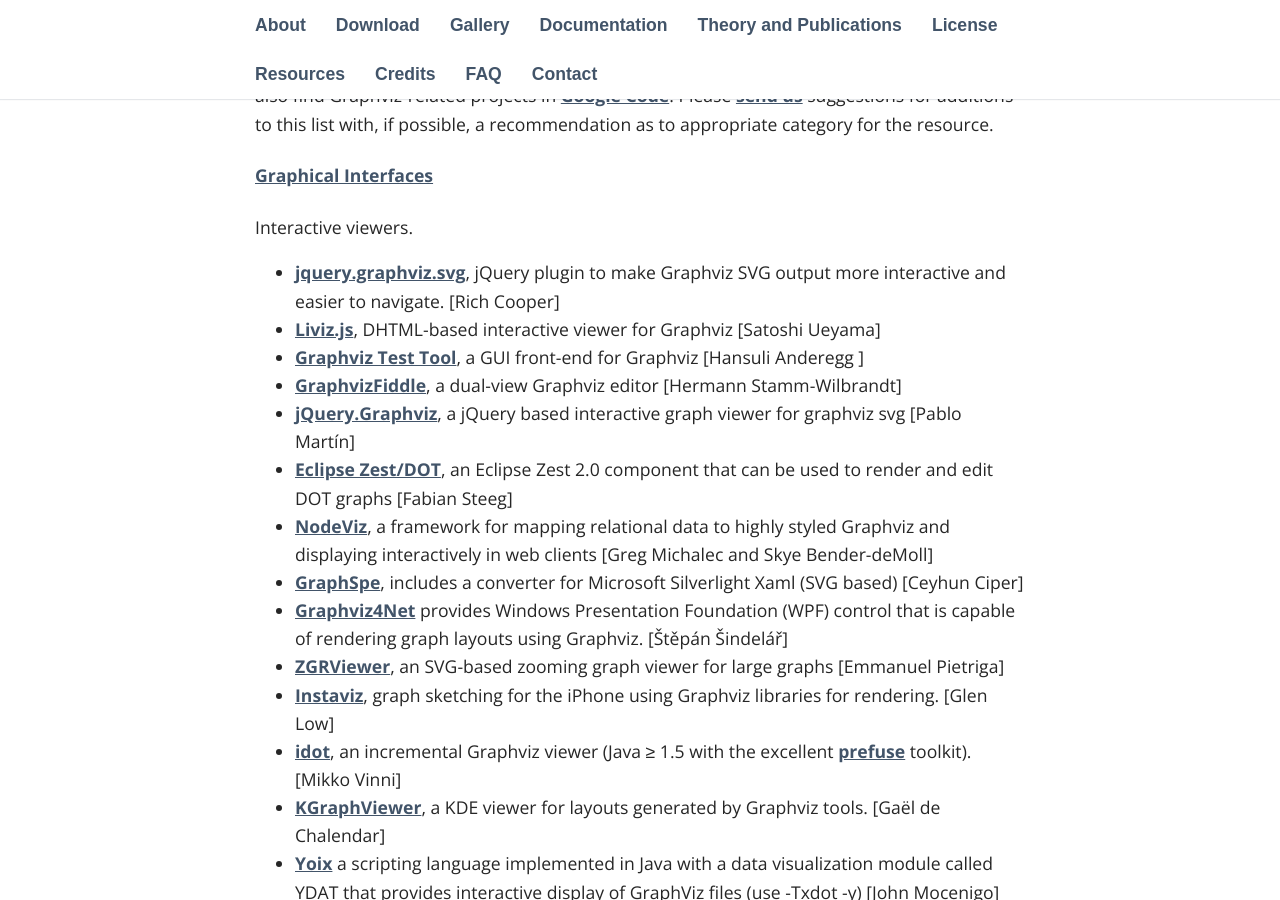
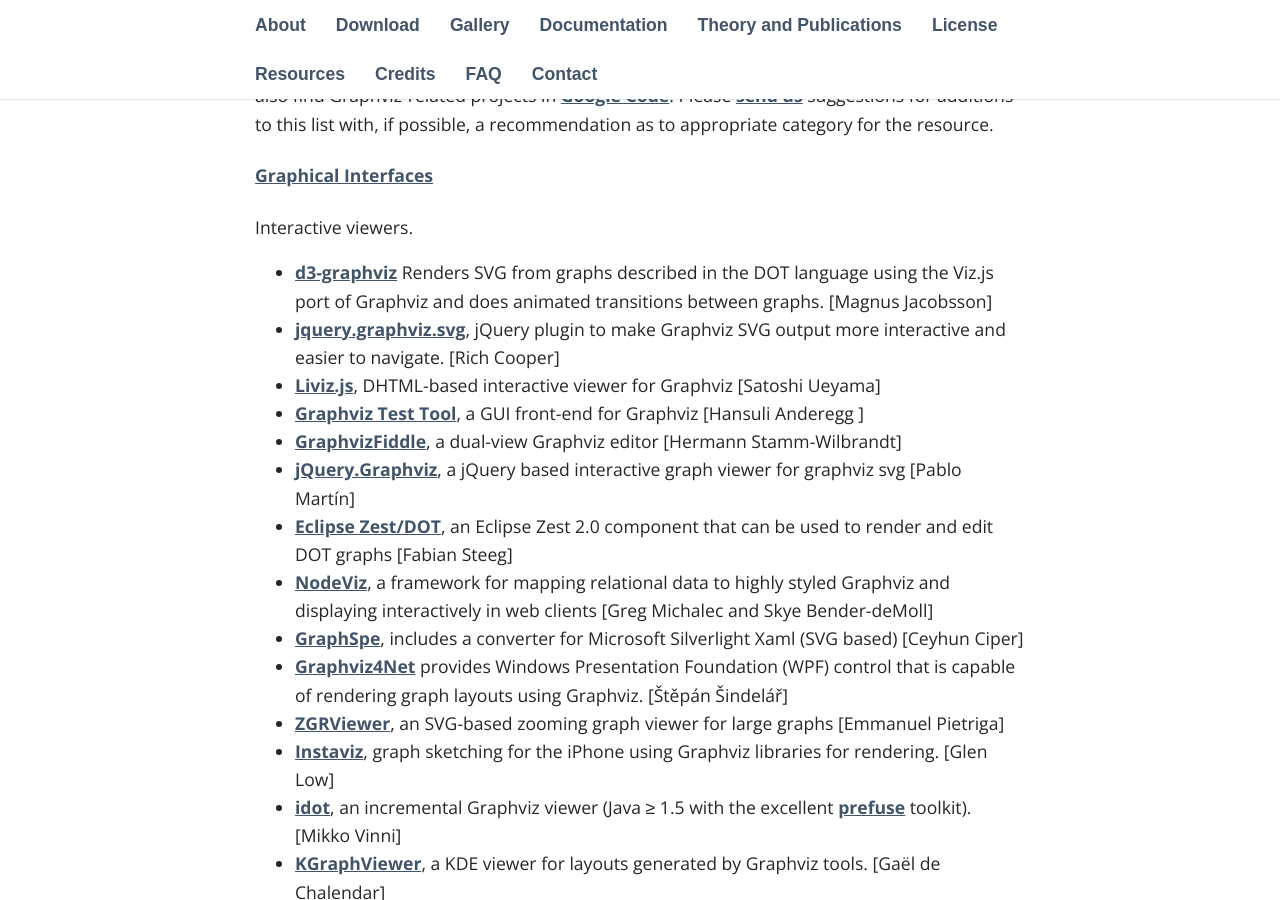
Before and after one commit to emden/emden.github.io, a Jekyll site: the page built from _pages/04_resources.md, in a window 1280 px wide and 900 px high, scrolled down 462 px. Built offline with Jekyll 4.4.1, drawn with Linux system fonts in a browser that asks for light colours; some web fonts are replaced; some of the changed text lies outside the part shown.

Commit message:
Add two new resource: d3-graphviz and ExcelToGraphviz

```diff
--- a/_pages/04_resources.md
+++ b/_pages/04_resources.md
@@ -18,6 +18,7 @@ possible, a recommendation as to appropriate category for the resource.
 <p>Interactive viewers.</p>
 
 <ul>
+<li><a href="https://github.com/magjac/d3-graphviz">d3-graphviz</a> Renders SVG from graphs described in the DOT language using the Viz.js port of Graphviz and does animated transitions between graphs. [Magnus Jacobsson]</li>
 <li><a href="http://github.com/mountainstorm/jquery.graphviz.svg/">jquery.graphviz.svg</a>, jQuery plugin to make Graphviz SVG output more interactive and easier to navigate. [Rich Cooper]</li>
 <li><a href="http://ushiroad.com/jsviz/">Liviz.js</a>, DHTML-based interactive viewer for Graphviz [Satoshi Ueyama]</li>
 <li><a href="https://sites.google.com/site/kuabus/programming-by-hu/graphviz-test-tool">Graphviz Test Tool</a>, a GUI front-end for Graphviz [Hansuli Anderegg ]</li>
@@ -106,6 +107,7 @@ possible, a recommendation as to appropriate category for the resource.
 			<p>Filters that transform other data sources and formats into Graphviz.</p>
 
 			<ul>
+				<li><a href="https://sourceforge.net/projects/excel-to-graphviz/">ExcelToGraphviz</a>, a tool for visualizing Excel data as graphs [Matt Castelli]</li>
 				<li><a href="http://drupal.org/project/graphapi/">Graph API</a>, a Drupal graph generation module with Graphviz Dot output capabilities. [Sebastian Daniel]</li>
 				<li><a href="http://schemaspy.sourceforge.net/">SchemaSpy</a> analyzes and displays metadata for any database via JDBC, letting you click through a hierarchy of tables [John Currier]</li>
 				<li><a href="http://www.worldcat.org/xissn/titlehistory">WorldCat xISSN</a> shows the history of a journal indexed by ISSN [OCLC Online Computer Library Center, Inc.]</li>
```
